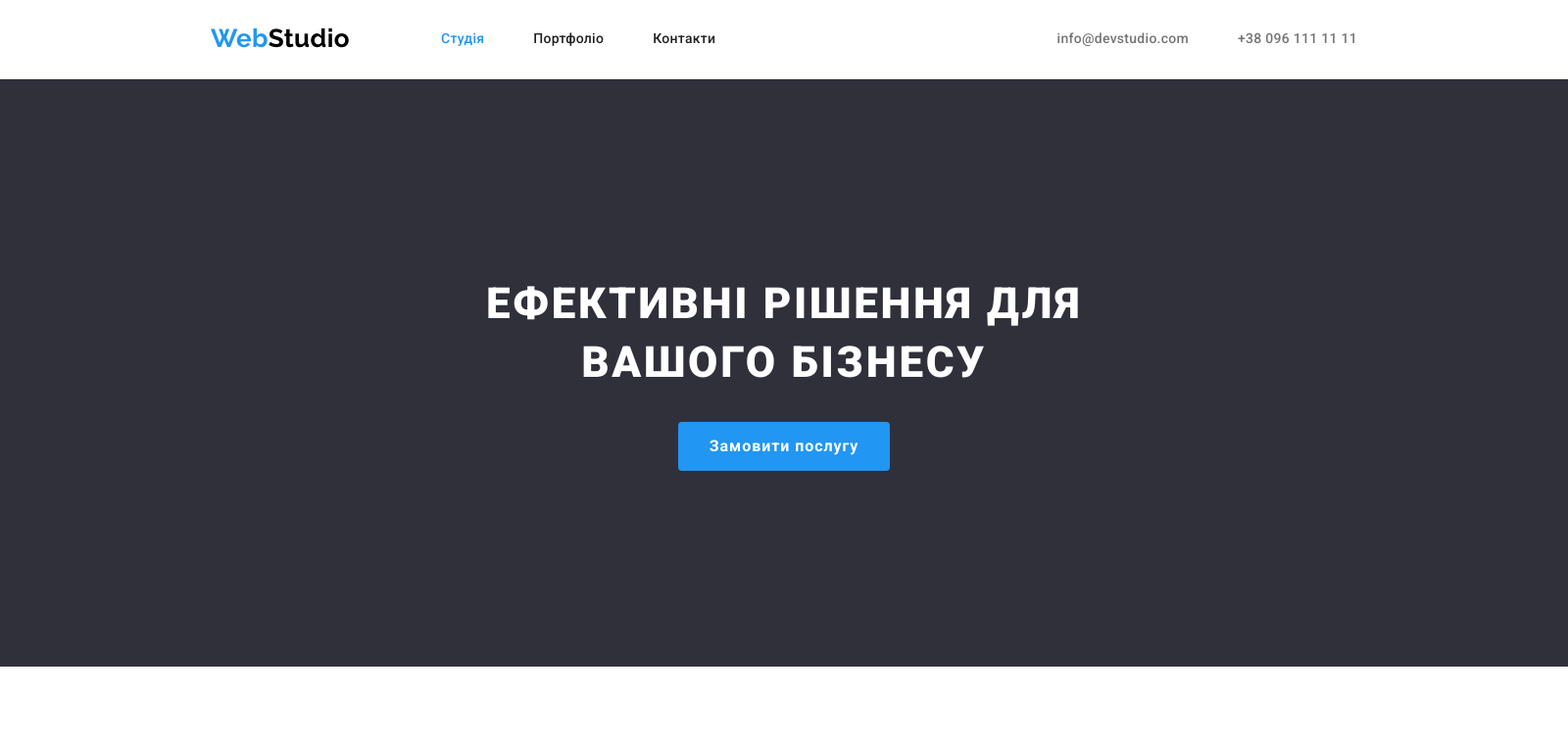
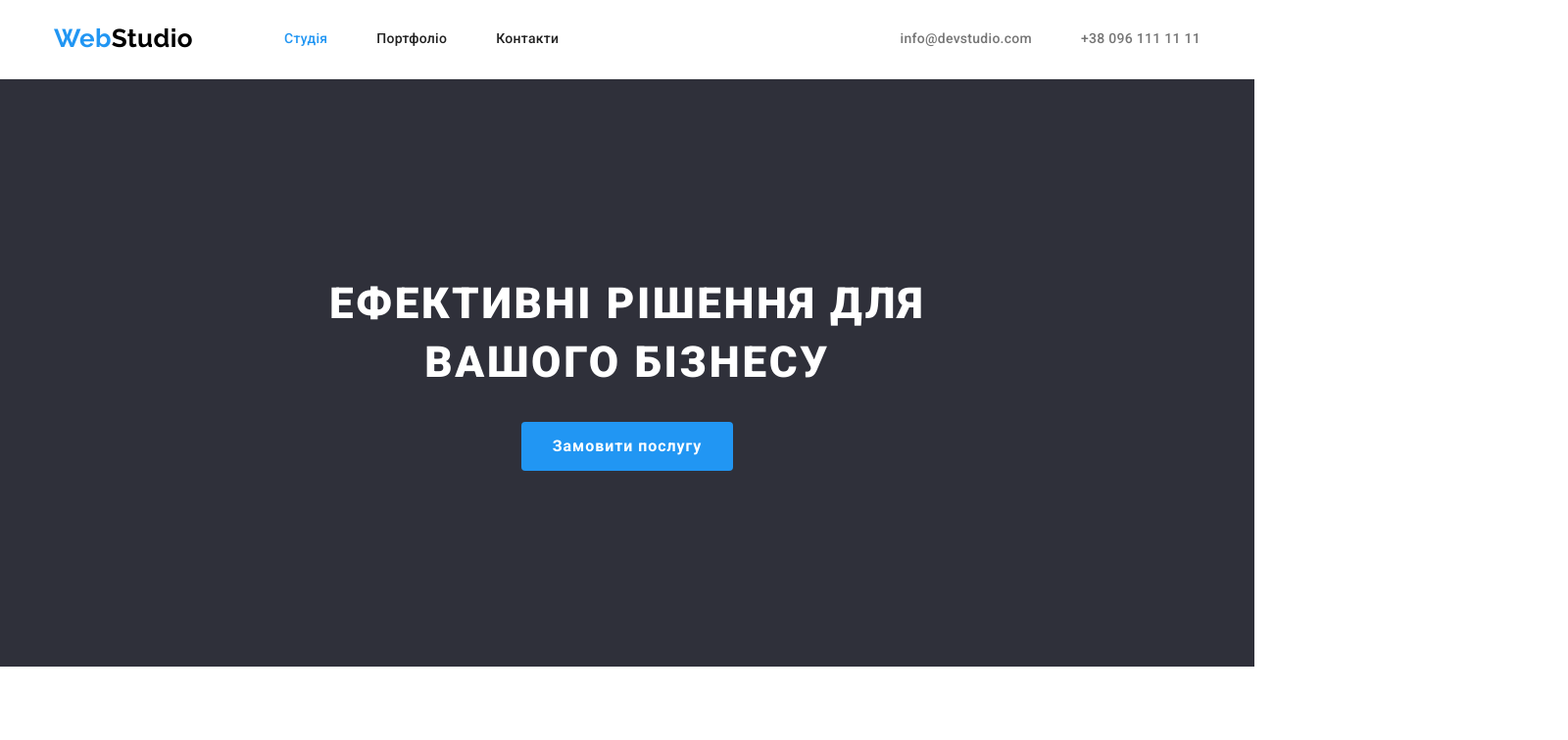
Before and after one commit to AlzagTech/goit-markup-hw-03, a plain HTML site: page index.html in a window 1280 px wide. Shown: the top 756 px of the page at 98% size, 1600 px wide, since content can reach past the window. Drawn offline with nearby package versions, Linux system fonts and the light colour scheme.

Commit message:
Внесені правки від ментора

```diff
--- a/css/styles.css
+++ b/css/styles.css
@@ -38,9 +38,6 @@ Hover кнопки: #188CE8;
 /* Загальні стилі сайту */
 
 body {
-    width: 1600px;
-    margin: 0 auto;
-
     background-color: var(--primary-white-color);
     color: var(--primary-text-color);
     font-family: Roboto, sans-serif;
@@ -220,11 +217,10 @@ h1, h2, h3, h4, h5, h6, p, ul {
     text-align: center;
 }
 
-.hero-block {
-    padding: 0px 252px;
-}
-
 .hero-title {
+    width: 694px;
+    margin-left: auto;
+    margin-right: auto;
     margin-bottom: 30px;
 
     color: var(--primary-white-color);
--- a/index.html
+++ b/index.html
@@ -39,7 +39,7 @@
     <main>
       <!-- Блок герой -->
       <section class="hero">
-        <div class="container hero-block">
+        <div class="container">
           <h1 class="hero-title">Ефективні рішення для вашого бізнесу</h1>
           <button type="button" class="hero-btn">Замовити послугу</button>
         </div>
@@ -180,7 +180,7 @@
               >
             </li>
             <li class="item">
-              <a href="mailto:info@devstudio.com" class="link">info@devstudio.com</a><br />
+              <a href="mailto:info@devstudio.com" class="link">info@devstudio.com</a>
             </li>
             <li class="item"><a href="tel:+380961111111" class="link">+38 096 111 11 11</a></li>
           </ul>
```
Also changed, not shown: portfolio.html (+5 -3 lines).
